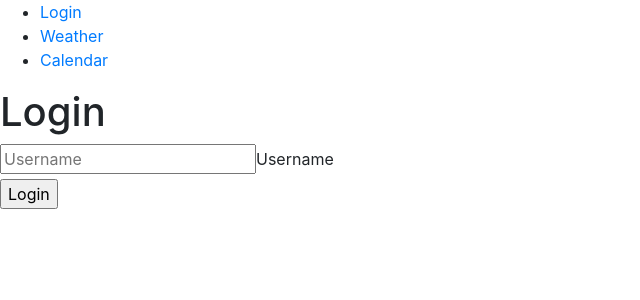
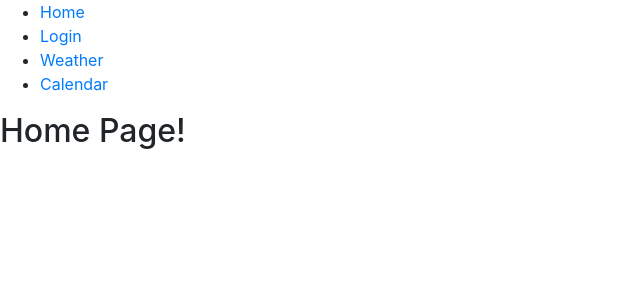
Before and after one commit to Jas802/react-daily-planner, a React (Create React App) app: page / in a window 1280 px wide. Shown: the top 300 px of the page, without its empty margins (0-640 px from the left). Built offline with nearby package versions, Linux system fonts and the light colour scheme.

Commit message:
added private route

```diff
--- a/src/components/App.js
+++ b/src/components/App.js
@@ -1,6 +1,5 @@
 import React from 'react';
-import { Component } from 'react';
-import { BrowserRouter as Router, Route, Switch, Link } from 'react-router-dom';
+import { BrowserRouter as Router, Route, Switch, Link, Redirect } from 'react-router-dom';
 
 import 'weather-icons/css/weather-icons.css'
 import 'bootstrap/dist/css/bootstrap.min.css'
@@ -10,8 +9,6 @@ import Calendar from './Calendar'
 import Weather from './Weather'
 import Home from './Home'
 
-//api.openweathermap.org/data/2.5/weather?q={city name},{state code}&appid={API key}
-
 function App() {
   return (
     <Router>
@@ -19,7 +16,10 @@ function App() {
         <header>
           <ul>
             <li>
-            <Link to="/">Login</Link>
+            <Link to="/">Home</Link>
+            </li>
+            <li>
+            <Link to="/login">Login</Link>
             </li>
             <li>
             <Link to="/weather">Weather</Link>
@@ -30,13 +30,37 @@ function App() {
           </ul>
         </header>
         <Switch>
-                <Route exact path="/" component={Login} />
-                <Route exact path="/weather" component={Weather} />
-                <Route exact path="/calendar" component={Calendar} />
+          <Route exact path="/" component={Home} />
+          <Route exact path="/login" component={Login} />
+          <PrivateRoute path="/weather"><Weather /></PrivateRoute>
+          <PrivateRoute path="/calendar"><Calendar /></PrivateRoute>
         </Switch>
       </div>
     </Router>
   );
 }
 
+function PrivateRoute({ children, ...props}) {
+  return (
+
+    <Route {...props}
+      render={(props) =>
+        //This is the test of if a user is authenticated:
+        //fetch an API (your own rails get request or Firebase or Netlify) and return the state of authenticated or unauthenticated
+        "Logged In" === "Logged Out" ?
+        //successfully authenticated:
+        children :
+        //failed the authenticated test:
+        <Redirect
+        to={{
+          pathname: "/",
+          state: { from: props.location }
+        }}
+         />
+
+      }
+
+    />
+  )
+}
 export default App;
--- a/src/components/Home.js
+++ b/src/components/Home.js
@@ -4,6 +4,7 @@ export default function Home() {
     return (
         <div>
             <h2>Home Page!</h2>
+
         </div>
     )
 }
```
